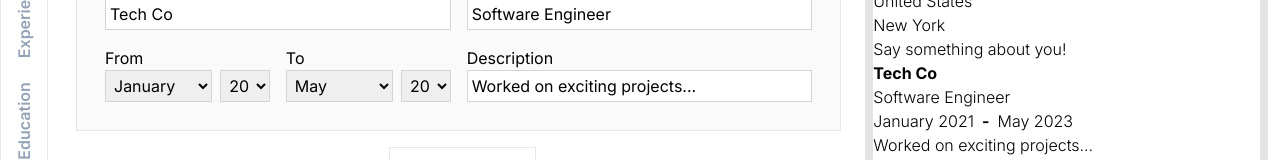
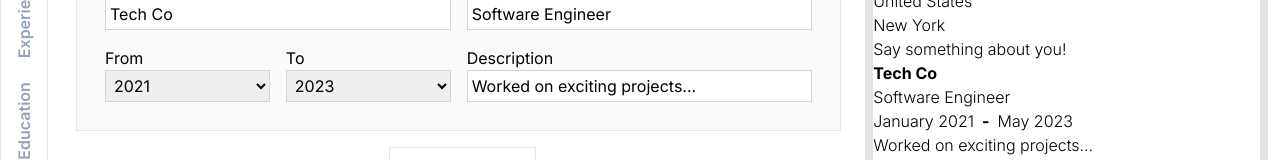
Before and after one commit to kagunecode/cv_generator, a React (Vite) app: page /experience in a window 1280 px wide. Shown: the part 199-359 px from the top of the page. Built offline with nearby package versions, Linux system fonts and the light colour scheme.

Commit message:
Added conditional for month only

```diff
--- a/src/components/Field.jsx
+++ b/src/components/Field.jsx
@@ -113,12 +113,14 @@ function DateField({
   set,
   valueOne,
   valueTwo,
+  useMonth = false,
   ...props
 }) {
   return (
     <>
       <label htmlFor="">{name}</label>
       <div className="grid grid-cols-3 gap-2">
+        {useMonth && (
           <select
             className="col-span-2 h-8 w-full border border-zinc-300 px-1"
             onChange={e => set(section, index, field, e.target.value)}
@@ -132,8 +134,11 @@ function DateField({
               );
             })}
           </select>
+        )}
         <select
-          className="h-8 w-full border border-zinc-300 px-1"
+          className={`h-8 w-full border border-zinc-300 px-1 ${
+            !useMonth && 'col-span-3'
+          }`}
           onChange={e => set(section, index, fieldTwo, e.target.value)}
           value={valueTwo}
         >
```
Lines whose indentation alone changed are shown as unchanged.
